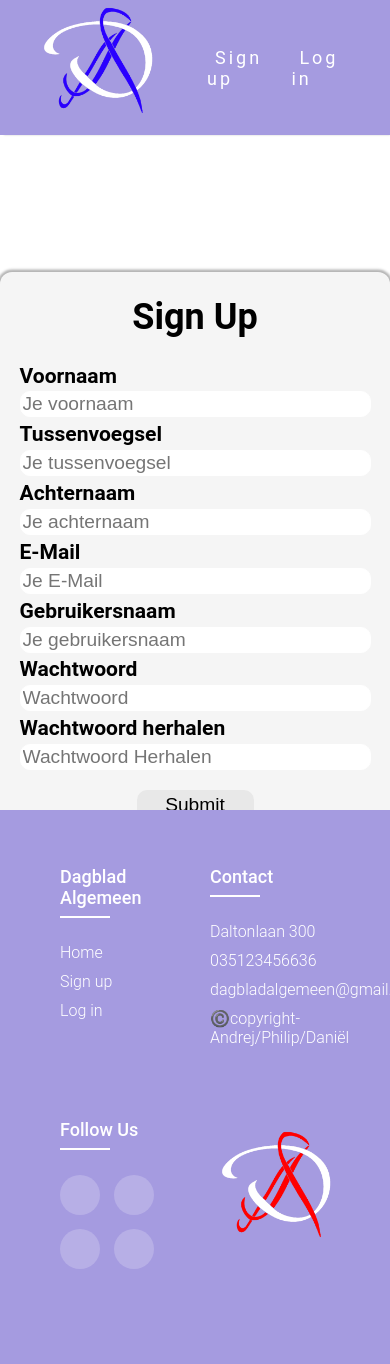
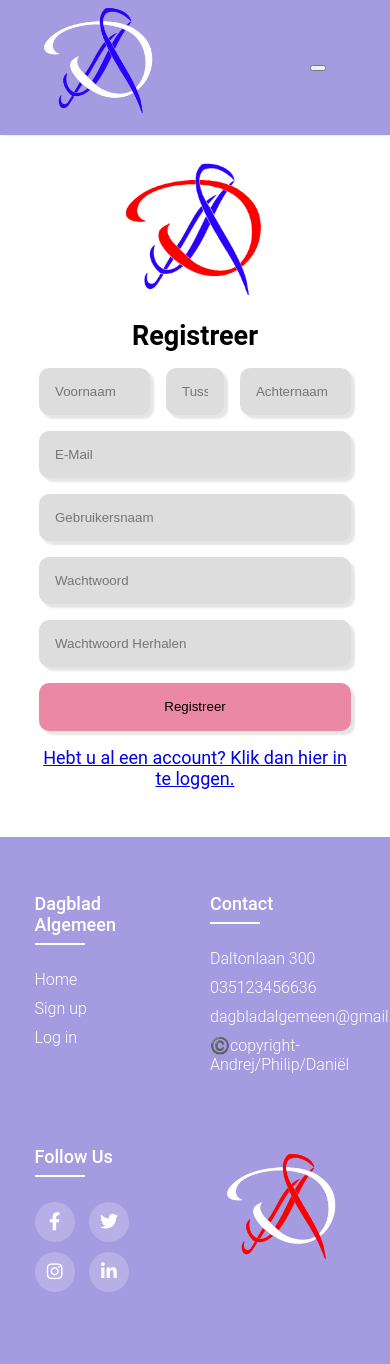
Before and after one commit to dphoeng/P3-project, a PHP site: page /pages/signup.php in a window 390 px wide; the page is wider, and only the part inside the window is pictured. Before the commit the page ends 1269 px from the top of that part, so only its background shows below. Run offline with PHP 8.4, Linux system fonts and the light colour scheme; style sheets or scripts are compiled from the project's sources.

Commit message:
Styled inlog/register, artikelmaken and artikelupdaten page. Fixed mobile navbar not properly working on some pages. Added scroll when navbar is too big on mobile

```diff
--- a/includes/artikelupdaten.inc.php
+++ b/includes/artikelupdaten.inc.php
@@ -69,9 +69,9 @@ if (isset($_POST["submit"])) {
 	}
 
 	if ($stmt->execute()) {
-		header("Location: ../index.php");
+		header("Location: ../pages/archief.php");
 	} else {
-		header("Location: ../index.php");
+		header("Location: ../pages/archief.php");
 	}
 
 
--- a/index.php
+++ b/index.php
@@ -25,9 +25,8 @@ if ($result->num_rows > 0)
 <html lang="en">
 
 <head>
-    <title>Document</title>
+    <title>Dagblad Algemeen</title>
     <link rel="stylesheet" href="src/css/style.css">
-    <!-- <link rel="stylesheet" href="src/css/grid.css"> -->
     <link rel="stylesheet" href="src/css/hamburger.css">
     <link rel="stylesheet" href="src/css/hamburger.min.css">
 	<link rel="stylesheet" type="text/css" href="https://cdnjs.cloudflare.com/ajax/libs/font-awesome/5.15.1/css/all.min.css">
--- a/pages/archief.php
+++ b/pages/archief.php
@@ -113,9 +113,8 @@ while ($record = mysqli_fetch_assoc($result)) {
 <html lang="en">
 
 <head>
-	<title>Document</title>
+	<title>Dagblad Algemeen</title>
 	<link rel="stylesheet" href="../src/css/style.css">
-	<!-- <link rel="stylesheet" href="src/css/grid.css"> -->
 	<link rel="stylesheet" href="../src/css/hamburger.css">
 	<link rel="stylesheet" href="../src/css/hamburger.min.css">
 	<link rel="stylesheet" type="text/css" href="https://cdnjs.cloudflare.com/ajax/libs/font-awesome/5.15.1/css/all.min.css">
--- a/pages/dashboard.php
+++ b/pages/dashboard.php
@@ -114,9 +114,8 @@ while ($record = mysqli_fetch_assoc($result)) {
 <html lang="en">
 
 <head>
-	<title>Document</title>
+	<title>Dagblad Algemeen</title>
 	<link rel="stylesheet" href="../src/css/style.css">
-	<!-- <link rel="stylesheet" href="src/css/grid.css"> -->
 	<link rel="stylesheet" href="../src/css/hamburger.css">
 	<link rel="stylesheet" href="../src/css/hamburger.min.css">
 	<link rel="stylesheet" type="text/css" href="https://cdnjs.cloudflare.com/ajax/libs/font-awesome/5.15.1/css/all.min.css">
--- a/pages/signup.php
+++ b/pages/signup.php
@@ -12,48 +12,41 @@ if (isset($_SESSION["userid"])) {
 
 <!DOCTYPE html>
 <html lang="en">
-<head>
-    <meta charset="UTF-8">
-    <title>Login Sytem!</title>
-    <link rel="stylesheet" href="../src/css/style.css">
-    <link rel="stylesheet" href="../css/grid.css">
-
-</head>
-<body>
-
-<?php include("./navbarAlt.php");?>
-<main>
-    <div class="contact-content" id="signup-contact">
-            <div class="contact-form-container">
-                <h1>Sign Up</h1>
-                <form class="contact-form" action="../includes/signup.inc.php" method="post">
-                    <h3>Voornaam</h3>
-                    <input type="text" name="voornaam" placeholder="Je voornaam" required>
-                    <h3>Tussenvoegsel</h3>
-                    <input type="text" name="tussenvoegsel" placeholder="Je tussenvoegsel">
-                    <h3>Achternaam</h3>
-                    <input type="text" name="achternaam" placeholder="Je achternaam" required>
-                    <h3>E-Mail</h3>
-                    <input type="mail" name="email" placeholder="Je E-Mail" required>
-                    <h3>Gebruikersnaam</h3>
-                    <input type="text" name="uid" placeholder="Je gebruikersnaam" required>
-                    <h3>Wachtwoord</h3>
-                    <input type="password" name="pwd" placeholder="Wachtwoord" required>
-                    <h3>Wachtwoord herhalen</h3>
-                    <input type="password" name="pwdrepeat" placeholder="Wachtwoord Herhalen" required>
-                    <button type="submit" name="submit">Submit</button>
-                </form>
 
 
-                <?php
-                if (isset($_GET["newpwd"])) {
-                  if ($_GET["newpwd"] == "passwordupdated") {
-                    echo '<p class="signupsuccess">Your password has been reset!</p>';
-                  }
-                }
-                ?>
+<head>
+    <title>Dagblad Algemeen</title>
+    <link rel="stylesheet" href="../src/css/style.css">
+    <link rel="stylesheet" href="../src/css/hamburger.css">
+    <link rel="stylesheet" href="../src/css/hamburger.min.css">
+	  <link rel="stylesheet" type="text/css" href="https://cdnjs.cloudflare.com/ajax/libs/font-awesome/5.15.1/css/all.min.css">
+</head>
 
 
+<body>
+  <?php include("./navbarAlt.php"); ?>
+
+  <main>
+    <div class="container">
+      <div class="text-editor login">
+        <div class="logo">
+          <img src="../src/img/dagblad_algemeen3.png" alt="">
+          <h2>Registreer</h2>
+        </div>
+
+        <div class="form">
+        <form action="../includes/signup.inc.php" method="post" id="form">
+          <div class="name">
+            <input type="text" name="voornaam" placeholder="Voornaam" required>
+            <input type="text" name="tussenvoegsel" placeholder="Tussenvoegsel">
+            <input type="text" name="achternaam" placeholder="Achternaam" required>
+            </div>
+            <input type="mail" name="email" placeholder="E-Mail" required>
+            <input type="text" name="uid" placeholder="Gebruikersnaam" required>
+            <input type="password" name="pwd" placeholder="Wachtwoord" required>
+            <input type="password" name="pwdrepeat" placeholder="Wachtwoord Herhalen" required>
+            <button type="submit" name="submit">Registreer</button>
+            <a href="./login.php">Hebt u al een account? Klik dan hier in te loggen.</a>
             <?php
               // Error messages
               if (isset($_GET["error"])) {
@@ -80,9 +73,16 @@ if (isset($_SESSION["userid"])) {
                 }
               }
             ?>
+          </form>
+        </div>
       </div>
     </div>
   </main>
+
+  <?php include("./footerAlt.php"); ?>
+
 </body>
 
-<?php include("./footerAlt.php");?>
+<script src="../src/js/nav.js"></script>
+
+</html>
--- a/src/css/hamburger.css
+++ b/src/css/hamburger.css
@@ -30,6 +30,11 @@
     flex-direction: column;
     z-index: 4;
   }
+  header nav div.menu ul.categories {
+    height: 100%;
+    overflow-y: scroll;
+    flex-wrap: nowrap;
+  }
   header nav div.menu ul li {
     margin: 3rem 0;
   }
--- a/src/css/style.css
+++ b/src/css/style.css
@@ -300,6 +300,12 @@ main div.container div.text-editor {
   width: 60vw;
   margin: 1rem 0 3rem 0;
 }
+main div.container div.text-editor.login {
+  width: 40vw;
+}
+main div.container div.text-editor.login div.form form button {
+  height: 3rem;
+}
 main div.container div.text-editor div.logo {
   display: flex;
   align-items: center;
@@ -307,7 +313,7 @@ main div.container div.text-editor div.logo {
   padding-bottom: 1rem;
 }
 main div.container div.text-editor div.logo img {
-  height: 25vh;
+  height: 20vh;
 }
 main div.container div.text-editor div.logo h2 {
   margin: 0;
@@ -323,10 +329,10 @@ main div.container div.text-editor div.form form {
   flex-direction: column;
   row-gap: 1rem;
 }
-main div.container div.text-editor div.form form > input {
+main div.container div.text-editor div.form form input:not([type=file]) {
   padding: 1rem 1rem;
   border: none;
-  background-color: #ececec;
+  background-color: #dddddd;
   border-radius: 10px;
   box-shadow: 4px 4px 2px rgba(0, 0, 0, 0.1);
 }
@@ -334,40 +340,67 @@ main div.container div.text-editor div.form form textarea {
   padding: 1rem 1rem;
   resize: vertical;
   display: block;
-  background-color: #ececec;
+  background-color: #dddddd;
   border-radius: 10px;
   border: none;
   height: 25vh;
   box-shadow: 4px 4px 2px rgba(0, 0, 0, 0.1);
   font-family: "Roboto", sans-serif;
 }
-main div.container div.text-editor div.form form > div.form-row {
+main div.container div.text-editor div.form form button {
+  cursor: pointer;
+  border-radius: 10px;
+  border: none;
+  background-color: #EB88A5;
+  box-shadow: 4px 4px 2px rgba(0, 0, 0, 0.1);
+}
+main div.container div.text-editor div.form form button:hover {
+  background-color: #E6B3F5;
+  outline: 1px solid #cdcdcd;
+}
+main div.container div.text-editor div.form form a, main div.container div.text-editor div.form form p {
+  text-align: center;
+}
+main div.container div.text-editor div.form form a:visited, main div.container div.text-editor div.form form p:visited {
+  color: #0000EE;
+}
+main div.container div.text-editor div.form form div.name {
   display: flex;
   column-gap: 1rem;
 }
-main div.container div.text-editor div.form form > div.form-row select {
+main div.container div.text-editor div.form form div.name input:first-child, main div.container div.text-editor div.form form div.name input:last-child {
+  width: 40%;
+}
+main div.container div.text-editor div.form form div.name input:nth-child(2) {
+  width: 20%;
+}
+main div.container div.text-editor div.form form div.form-row {
+  display: flex;
+  column-gap: 1rem;
+  height: 3rem;
+  justify-content: space-between;
+}
+main div.container div.text-editor div.form form div.form-row select {
   padding: 1rem 1rem;
-  background-color: #ececec;
+  background-color: #dddddd;
   border: none;
   border-radius: 10px;
   width: 40%;
   box-shadow: 4px 4px 2px rgba(0, 0, 0, 0.1);
 }
-main div.container div.text-editor div.form form > div.form-row input {
+main div.container div.text-editor div.form form div.form-row input {
   padding: 1rem 1rem;
-  width: 40%;
+  width: 30%;
 }
-main div.container div.text-editor div.form form > div.form-row button {
-  cursor: pointer;
-  width: 20%;
+main div.container div.text-editor div.form form div.form-row img {
+  height: 100%;
+  object-fit: cover;
+  width: 10%;
   border-radius: 10px;
-  border: none;
-  background-color: #EB88A5;
   box-shadow: 4px 4px 2px rgba(0, 0, 0, 0.1);
 }
-main div.container div.text-editor div.form form > div.form-row button:hover {
-  background-color: #E6B3F5;
-  border: 1px solid #cdcdcd;
+main div.container div.text-editor div.form form div.form-row button {
+  width: 20%;
 }
 
 footer {
@@ -480,6 +513,12 @@ footer div.container div.row div.footer-col.logo img {
   main div.container div.archief div.table table tbody tr td.image, main div.container div.archief div.table table tbody tr th.image, main div.container div.archief div.table table thead tr td.image, main div.container div.archief div.table table thead tr th.image {
     width: 30%;
   }
+  main div.container div.text-editor {
+    width: 80vw;
+  }
+  main div.container div.text-editor.login {
+    width: 60vw;
+  }
 
   footer div.container div.row div.footer-col {
     width: 50%;
@@ -492,6 +531,13 @@ footer div.container div.row div.footer-col.logo img {
 @media (max-width: 574px) {
   footer div.container div.row div.footer-col {
     width: 100%;
+  }
+
+  main div.container div.text-editor {
+    width: 100vw;
+  }
+  main div.container div.text-editor.login {
+    width: 80vw;
   }
 }
 div.contact-content {
--- a/src/scss/hamburger.scss
+++ b/src/scss/hamburger.scss
@@ -54,6 +54,11 @@ $navbar-height: 16vh;
                 ul {
                     flex-direction: column;
                     z-index: 4;
+                    &.categories {
+                        height: 100%;
+                        overflow-y: scroll;
+                        flex-wrap: nowrap;
+                    }
                     li {
                         margin: 3rem 0;
                         a {
--- a/src/scss/style.scss
+++ b/src/scss/style.scss
@@ -2,6 +2,7 @@ $navbar-height: 16vh;
 $navfoot-color: #A59BE0;
 $card-color: #E6B3F5;
 $banner-color: #EB88A5;
+$input-color: rgb(221, 221, 221);
 
 
 body {
@@ -319,13 +320,19 @@ main {
 			flex-direction: column;
 			width: 60vw;
 			margin: 1rem 0 3rem 0;
+			&.login {
+				width: 40vw;
+				div.form form button {
+					height: 3rem;
+				}
+			}
 			div.logo {
 				display: flex;
 				align-items: center;
 				flex-direction: column;
 				padding-bottom: 1rem;
 				img {
-					height: 25vh;
+					height: 20vh;
 				}
 				h2 {
 					margin: 0;
@@ -340,10 +347,10 @@ main {
 					width: 100%;
 					flex-direction: column;
 					row-gap: 1rem;
-					> input {
+					input:not([type=file]) {
 						padding: 1rem 1rem;
 						border: none;
-						background-color: rgb(236, 236, 236);
+						background-color: $input-color;
 						border-radius: 10px;
 						box-shadow: 4px 4px 2px rgba(0, 0, 0, 0.1);
 					}
@@ -351,19 +358,48 @@ main {
 						padding: 1rem 1rem;
 						resize: vertical;
 						display: block;
-						background-color: rgb(236, 236, 236);
+						background-color: $input-color;
 						border-radius: 10px;
 						border: none;
 						height: 25vh;
 						box-shadow: 4px 4px 2px rgba(0, 0, 0, 0.1);
 						font-family: "Roboto", sans-serif;
 					}
-					> div.form-row {
+					button {
+						cursor: pointer;
+						border-radius: 10px;
+						border: none;
+						background-color: $banner-color;
+						box-shadow: 4px 4px 2px rgba(0, 0, 0, 0.1);
+						&:hover {
+							background-color: $card-color;
+							outline: 1px solid rgb(205, 205, 205);
+						}
+					}
+					a, p {
+						text-align: center;
+						&:visited {
+							color: #0000EE;
+						}
+					}
+					div.name {
 						display: flex;
 						column-gap: 1rem;
+						input:first-child, input:last-child {
+							width: 40%;
+						}
+						input:nth-child(2) {
+							width: 20%;
+						}
+					}
+					div.form-row {
+						display: flex;
+						column-gap: 1rem;
+						height: 3rem;
+						justify-content: space-between;
 						select {
 							padding: 1rem 1rem;
-							background-color: rgb(236, 236, 236);
+							background-color: $input-color;
 							border: none;
 							border-radius: 10px;
 							width: 40%;
@@ -371,19 +407,17 @@ main {
 						}
 						input {
 							padding: 1rem 1rem;
-							width: 40%;
+							width: 30%;
+						}
+						img {
+							height: 100%;
+							object-fit: cover;
+							width: 10%;
+							border-radius: 10px;
+							box-shadow: 4px 4px 2px rgba(0, 0, 0, 0.1);
 						}
 						button {
-							cursor: pointer;
 							width: 20%;
-							border-radius: 10px;
-							border: none;
-							background-color: $banner-color;
-							box-shadow: 4px 4px 2px rgba(0, 0, 0, 0.1);
-							&:hover {
-								background-color: $card-color;
-								border: 1px solid rgb(205, 205, 205);
-							}
 						}
 					}
 				}
@@ -511,6 +545,12 @@ footer {
 				}
 			}
 		}
+		div.text-editor {
+			width: 80vw;
+			&.login {
+				width: 60vw;
+			}
+		}
 
 	}
 	footer div.container div.row div.footer-col {
@@ -524,6 +564,12 @@ footer {
 @media (max-width: 574px) {
 	footer div.container div.row div.footer-col {
 		width: 100%;
+	}
+	main div.container div.text-editor {
+		width: 100vw;
+		&.login {
+			width: 80vw;
+		}
 	}
 }
 
```
Also changed, not shown: pages/artikelmaken.php (+6 -4 lines), pages/login.php (+30 -19 lines), pages/update.php (+10 -7 lines), src/js/navOLD.js (deleted, +0 -47 lines), src/scss/gridOLD.scss (deleted, +0 -108 lines), src/scss/hamburgerOLD.scss (deleted, +0 -114 lines), pages/page.php (deleted), src/img/uploads/20.jpg, src/img/uploads/20.png (added), 2 other files. Lines whose indentation alone changed are shown as unchanged.
